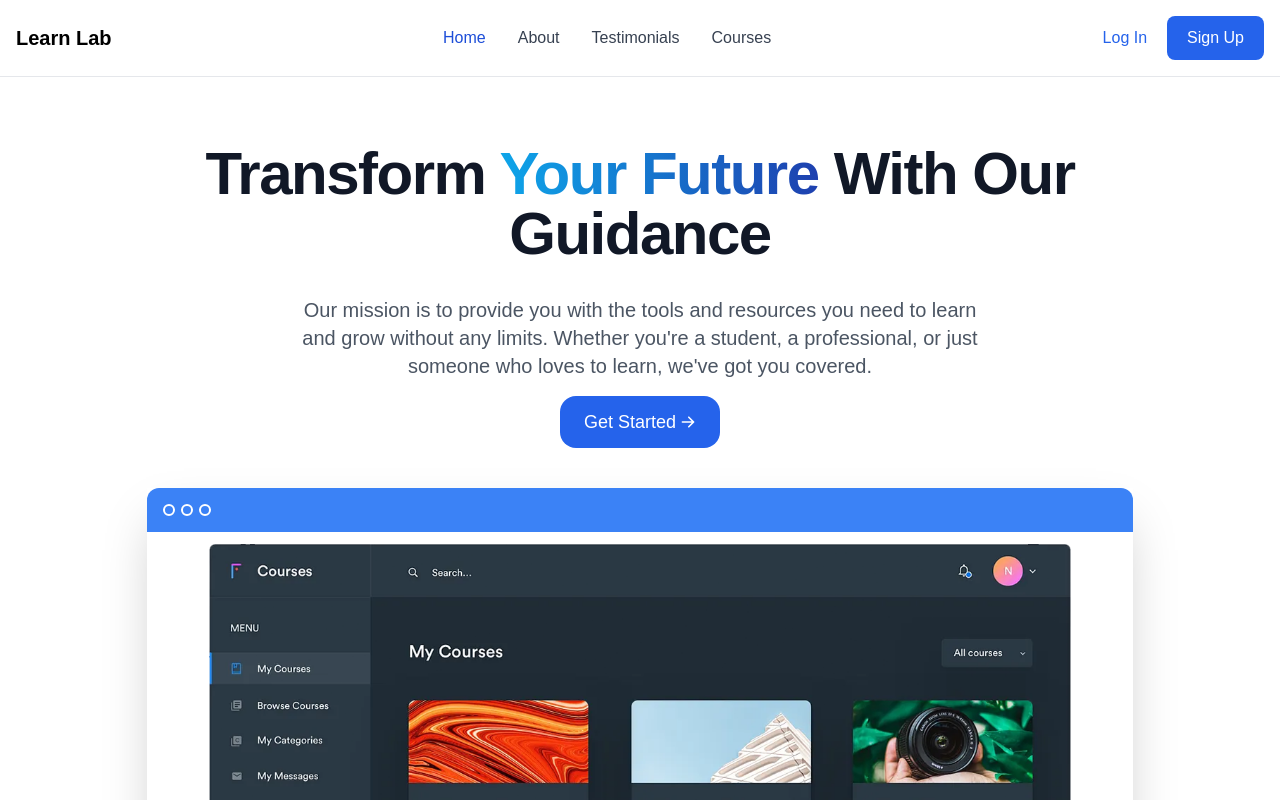
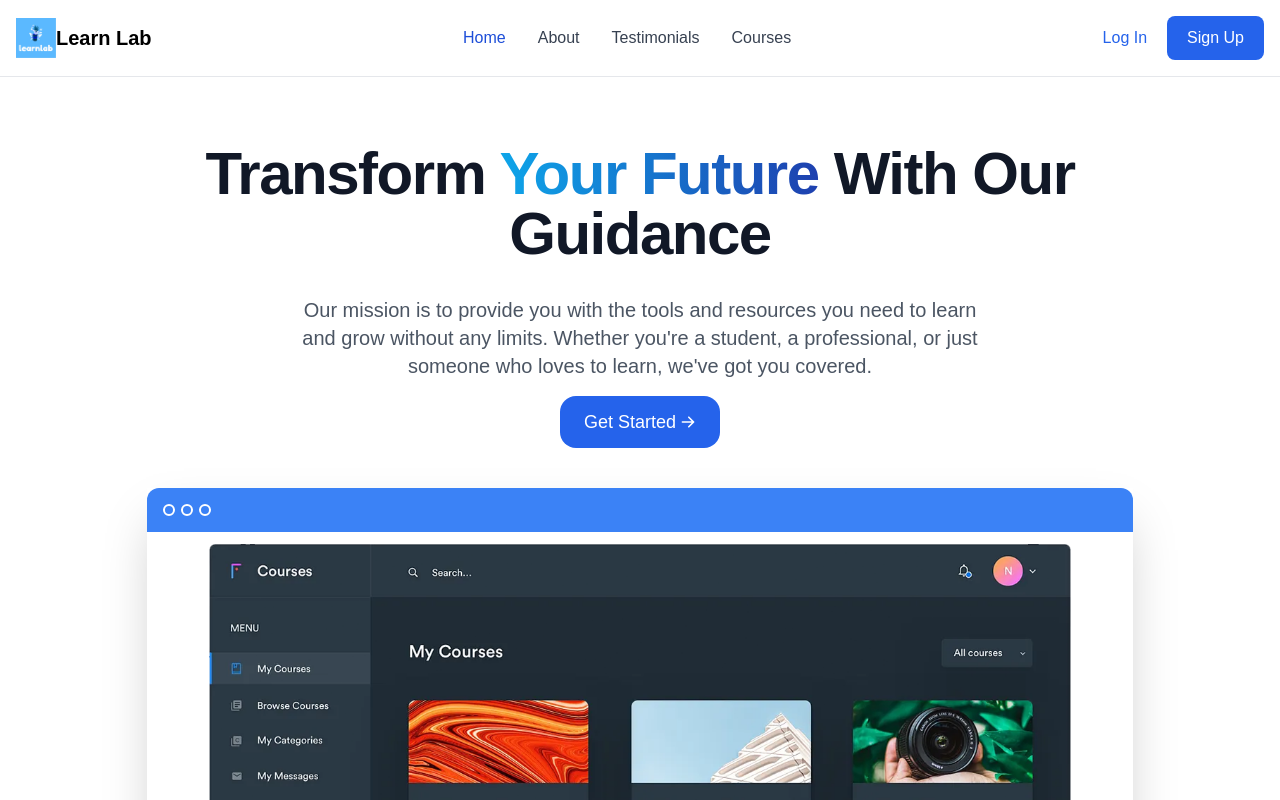
Before and after one commit to yingyinghao/LearnLab-Master-Your-Skills, a React (Create React App) app: page / in a window 1280 px wide. Shown: the top 800 px of the page. Built offline with nearby package versions, Linux system fonts and the light colour scheme.

Commit message:
add icon

```diff
--- a/src/components/Header.jsx
+++ b/src/components/Header.jsx
@@ -1,11 +1,13 @@
 import React from "react";
 import {Link} from "react-router-dom";
+import icon from "../components/img/icon.png";
 
 function Header() {
   return (
     <nav className='bg-white px-2 sm:px-4 py-2.5 fixed w-full z-20 top-0 left-0 border-b border-gray-200 mb-36'>
       <div className='container flex flex-wrap items-center justify-between mx-auto'>
         <div href='/' className='flex items-center'>
+          <img src={icon} alt='logo' className='h-10 w-10' />
           <span className='self-center text-xl font-semibold whitespace-nowrap'>
             Learn Lab
           </span>
```
Also changed, not shown: src/components/img/icon.png (added).
